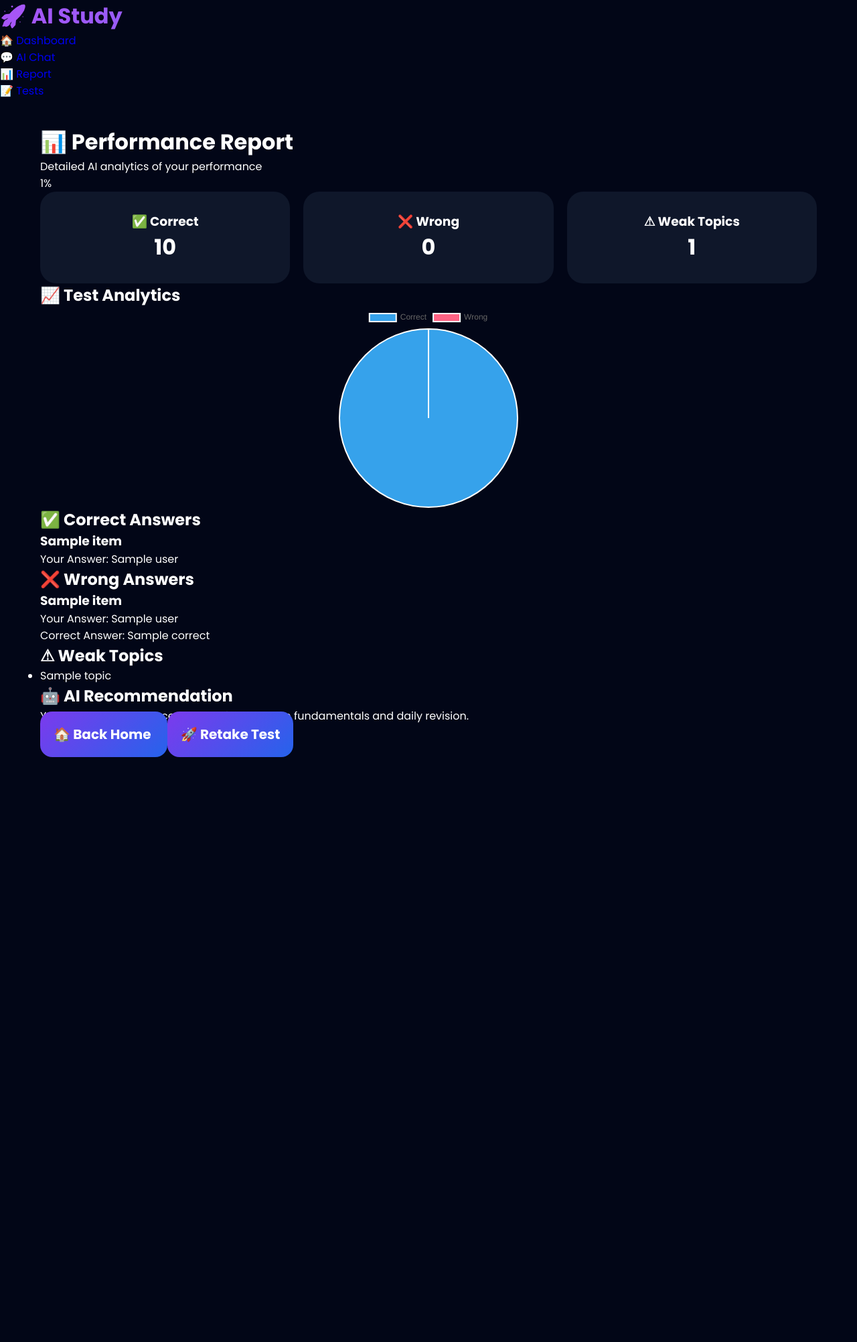
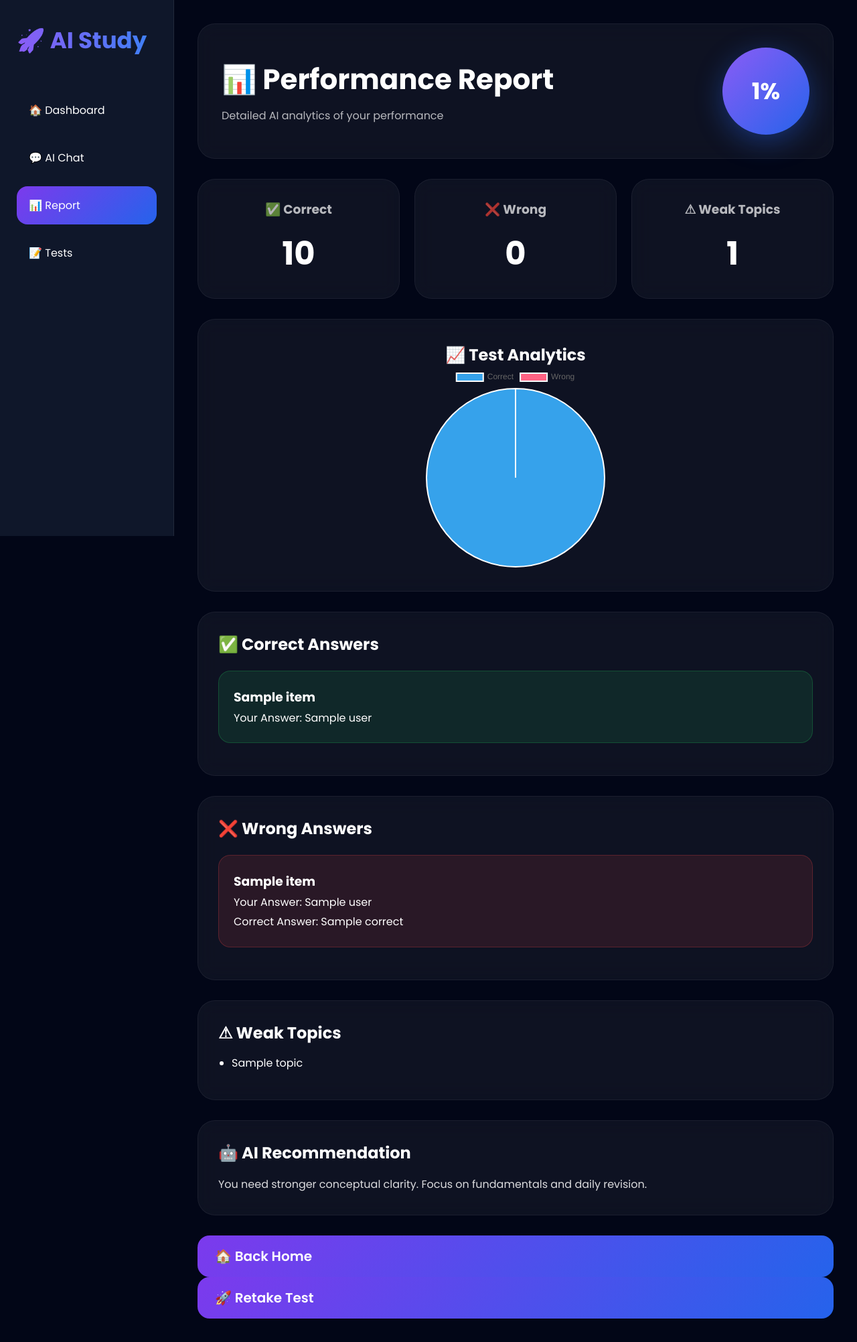
Before and after one commit to vinnay6/ai-study-assistant, a Flask app: template templates/report.html in a window 1280 px wide. Shown: the whole page at 67% size. Before the commit the page ends 1130 px from the top, so only its background shows below. Run offline with Flask 3, Linux system fonts and the light colour scheme; the template is opened without the code that fills it: most values are stand-ins (such as "Sample title", 1, 10 or a date in 2020).

Commit message:
improved report ui

```diff
--- a/static/style.css
+++ b/static/style.css
@@ -684,33 +684,310 @@ button{
    REPORT PAGE
 ========================================= */
 
-.report-main{
+/* =========================
+REPORT PAGE
+========================= */
 
-    max-width:1200px;
-
-    margin:auto;
-
-    padding:40px 20px;
+.report-dashboard{
+    display:flex;
+    min-height:100vh;
+    background:#020617;
+    color:white;
+    font-family:'Poppins',sans-serif;
 }
 
-.analytics-grid{
+/* SIDEBAR */
 
-    display:grid;
-
-    grid-template-columns:repeat(3,1fr);
-
-    gap:20px;
+.sidebar{
+    width:260px;
+    background:#0f172a;
+    padding:35px 25px;
+    border-right:1px solid rgba(255,255,255,0.08);
+    position:fixed;
+    top:0;
+    left:0;
+    height:100vh;
 }
 
+.logo{
+    font-size:34px;
+    font-weight:700;
+    margin-bottom:50px;
+
+    background:linear-gradient(
+        90deg,
+        #8b5cf6,
+        #3b82f6
+    );
+
+    -webkit-background-clip:text;
+    -webkit-text-fill-color:transparent;
+}
+
+.sidebar ul{
+    list-style:none;
+}
+
+.sidebar a{
+    text-decoration:none;
+    color:white;
+}
+
+.sidebar li{
+    padding:16px 18px;
+    border-radius:16px;
+    margin-bottom:14px;
+    transition:0.3s;
+}
+
+.sidebar li:hover{
+    background:#1e293b;
+}
+
+.sidebar .active{
+    background:linear-gradient(
+        135deg,
+        #7c3aed,
+        #2563eb
+    );
+}
+
+/* MAIN */
+
+.report-main{
+    margin-left:260px;
+    width:calc(100% - 260px);
+    padding:35px;
+}
+
+/* GLASS EFFECT */
+
+.glass{
+    background:rgba(255,255,255,0.05);
+    border:1px solid rgba(255,255,255,0.06);
+    backdrop-filter:blur(14px);
+    border-radius:26px;
+}
+
+/* HEADER */
+
+.report-header{
+    padding:35px;
+    display:flex;
+    justify-content:space-between;
+    align-items:center;
+    gap:20px;
+    margin-bottom:30px;
+}
+
+.report-header h1{
+    font-size:42px;
+    margin-bottom:10px;
+}
+
+.report-header p{
+    opacity:0.7;
+}
+
+/* SCORE */
+
+.score-circle{
+    min-width:130px;
+    height:130px;
+    border-radius:50%;
+    display:flex;
+    justify-content:center;
+    align-items:center;
+    font-size:34px;
+    font-weight:700;
+
+    background:linear-gradient(
+        135deg,
+        #8b5cf6,
+        #2563eb
+    );
+
+    box-shadow:0 10px 40px rgba(37,99,235,0.4);
+}
+
+/* GRID */
+
+.analytics-grid{
+    display:grid;
+    grid-template-columns:repeat(3,1fr);
+    gap:22px;
+    margin-bottom:30px;
+}
+
+/* CARDS */
+
 .stat-card{
+    padding:30px;
+    text-align:center;
+}
 
+.stat-card h3{
+    opacity:0.7;
+    margin-bottom:16px;
+}
+
+.stat-card h1{
+    font-size:48px;
+}
+
+/* CHART */
+
+.chart-card{
+    padding:35px;
+    margin-bottom:30px;
+    text-align:center;
+}
+
+.chart-wrapper{
+    max-width:340px;
+    margin:auto;
+}
+
+/* ANSWERS */
+
+.answers-card{
     padding:30px;
+    margin-bottom:30px;
+}
 
-    border-radius:24px;
+.answers-card h2{
+    margin-bottom:22px;
+}
 
-    background:#0f172a;
+.answer-item{
+    padding:22px;
+    border-radius:18px;
+    margin-bottom:18px;
+    line-height:1.8;
+}
 
-    text-align:center;
+.correct{
+    background:rgba(34,197,94,0.12);
+    border:1px solid rgba(34,197,94,0.25);
+}
+
+.wrong{
+    background:rgba(239,68,68,0.12);
+    border:1px solid rgba(239,68,68,0.25);
+}
+
+/* WEAK TOPICS */
+
+.weak-card{
+    padding:30px;
+    margin-bottom:30px;
+}
+
+.weak-card ul{
+    padding-left:20px;
+    margin-top:15px;
+}
+
+.weak-card li{
+    margin-bottom:12px;
+}
+
+/* FEEDBACK */
+
+.feedback-card{
+    padding:30px;
+    margin-bottom:30px;
+}
+
+.feedback-card p{
+    line-height:1.9;
+    opacity:0.85;
+    margin-top:15px;
+}
+
+/* BUTTON */
+
+.submit-btn{
+    display:inline-block;
+    padding:16px 26px;
+    border-radius:18px;
+    background:linear-gradient(
+        135deg,
+        #7c3aed,
+        #2563eb
+    );
+    color:white;
+    text-decoration:none;
+    font-weight:600;
+    transition:0.3s;
+}
+
+.submit-btn:hover{
+    transform:translateY(-3px);
+}
+
+/* MOBILE */
+
+@media(max-width:900px){
+
+    .sidebar{
+        display:none;
+    }
+
+    .report-main{
+        margin-left:0;
+        width:100%;
+        padding:20px;
+    }
+
+    .analytics-grid{
+        grid-template-columns:1fr;
+    }
+
+    .report-header{
+        flex-direction:column;
+        text-align:center;
+    }
+
+    .report-header h1{
+        font-size:30px;
+    }
+
+    .score-circle{
+        width:110px;
+        height:110px;
+        font-size:28px;
+    }
+}
+
+/* SMALL MOBILE */
+
+@media(max-width:500px){
+
+    .report-main{
+        padding:15px;
+    }
+
+    .report-header,
+    .chart-card,
+    .answers-card,
+    .weak-card,
+    .feedback-card,
+    .stat-card{
+        padding:20px;
+    }
+
+    .report-header h1{
+        font-size:24px;
+    }
+
+    .stat-card h1{
+        font-size:36px;
+    }
+
+    .answer-item{
+        padding:18px;
+    }
 }
 
 /* =========================================
```
